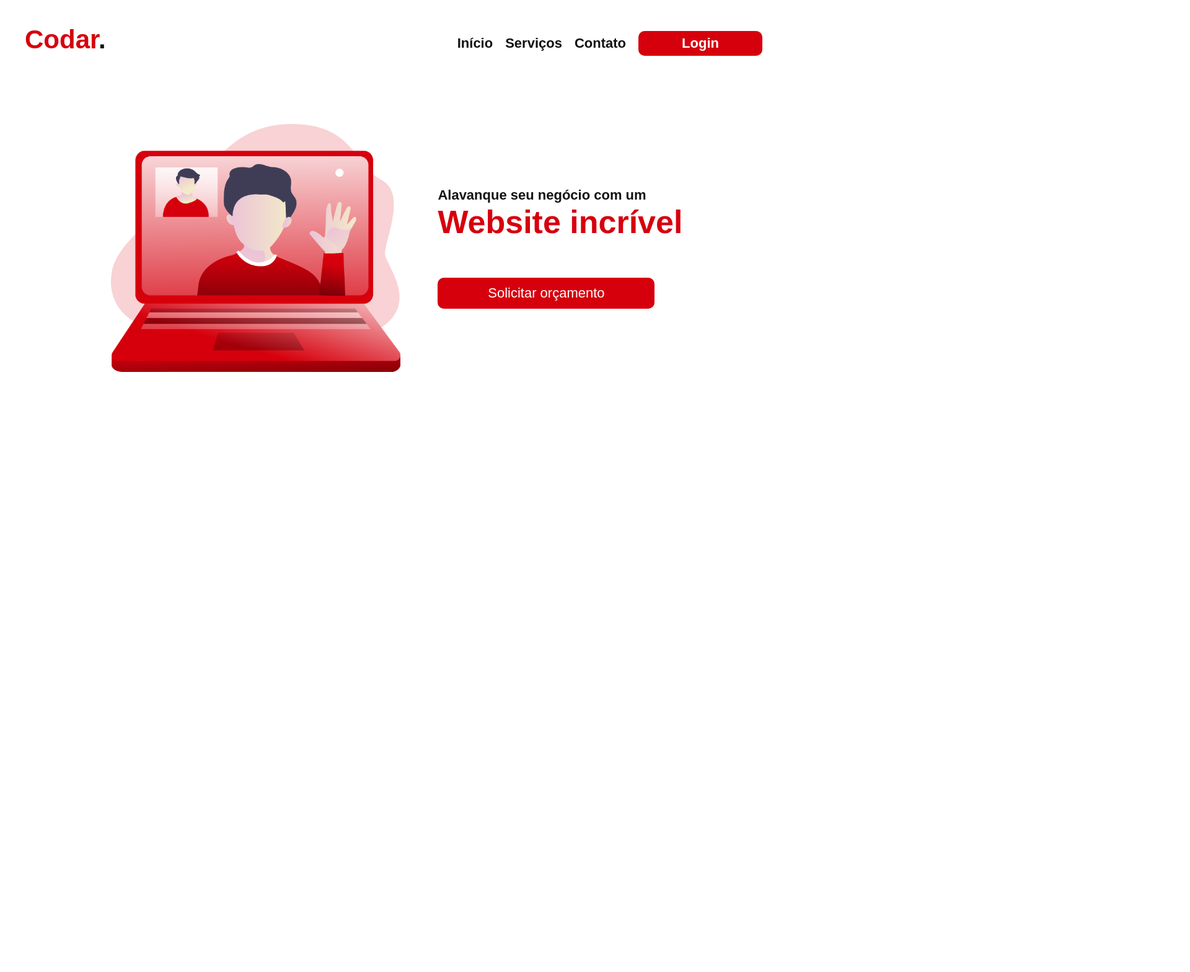
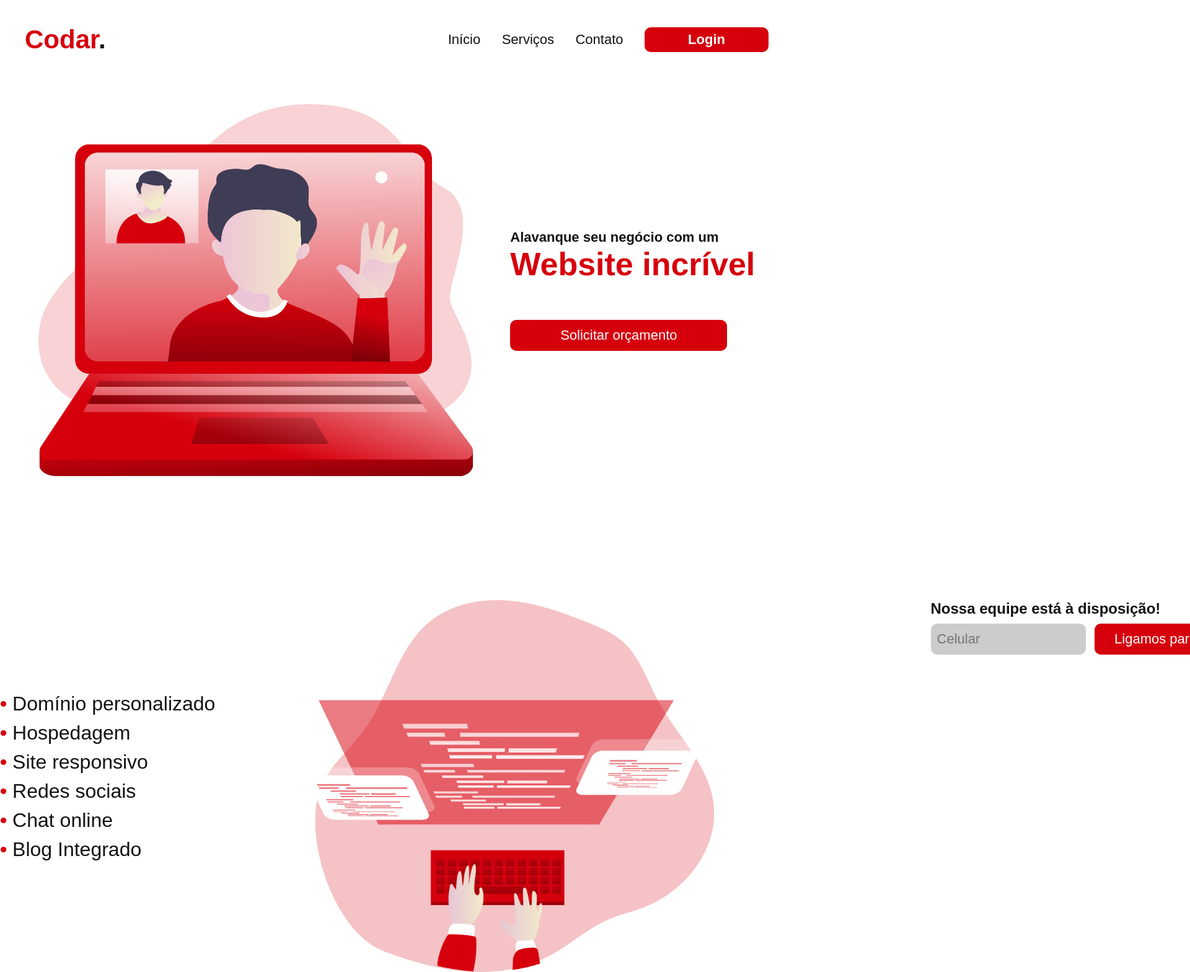
Before and after one commit to murilohenzo/solid-octo-computing-machine, a plain HTML site: page index.html in a window 1280 px wide. Shown: the top 1568 px of the page at 62% size, 1920 px wide, since content can reach past the window. Before the commit the page ends 800 px from the top, so only its background shows below. Drawn offline with Linux system fonts and the light colour scheme.

Commit message:
adiciona segunda tela

```diff
--- a/index.html
+++ b/index.html
@@ -10,18 +10,18 @@
 <body>
 
   <header>
-    <h1>Codar</h1>
-    <nav>
+    <h1 class="title">Codar</h1>
+    <nav class="menu">
       <ul>
-        <a href="/">Início</a>
-        <a href="/">Serviços</a>
-        <a href="/">Contato</a>
-        <a href="/">Login</a>
+        <li><a class="link" href="#inicio">Início</a></li>
+        <li><a class="link" href="#servicos">Serviços</a></li>
+        <li><a class="link" href="/">Contato</a></li>
+        <button>Login</button>
       </ul>
     </nav>
   </header>
 
-  <main>
+  <main id="inicio" class="container-01">
     <img src="./assets/video_call.png">
     <div>
       <p>Alavanque seu negócio com um</p>
@@ -30,5 +30,25 @@
     </div>
   </main>
 
+  <main id="servicos" class="container-02">
+    <div class="content-01">
+      <ul>
+        <li>Domínio personalizado</li>
+        <li>Hospedagem</li>
+        <li>Site responsivo</li>
+        <li>Redes sociais</li>
+        <li>Chat online</li>
+        <li>Blog Integrado</li>
+      </ul>
+      <img src="./assets/coding_.png">
+    </div>
+    <div class="content-02">
+      <h2>Nossa equipe está à disposição!</h2>
+      <div>
+        <input type="text" placeholder="Celular"> <button type="submit">Ligamos para você</button>
+      </div>
+    </div>
+  </main>
+
 </body>
 </html>
--- a/styles/global.css
+++ b/styles/global.css
@@ -10,79 +10,82 @@ body {
   color: #121214;
 }
 
+
 header {
   display: flex;
-  flex-direction: row;
+  flex-wrap: wrap;
+  align-items: center;
   justify-content: space-between;
-
   padding: 40px;
 }
 
-header h1 {
+.title {
   font-size: 42px;
   font-weight: bold;
   color: #D6000D;
 }
 
-header h1::after {
+.title::after {
   content: '.';
   color: #121214;
 }
 
-header nav ul {
+.menu {
+  display: flex;
+}
+
+.menu ul li {
+  display: inline-block;
+  list-style: none;
+
+  margin-right: 30px;
+}
+
+.link {
+  text-decoration: none;
+
+  font-size: 22px;
+  color: #121214;
+}
+
+.menu ul button {
+  width: 200px;
+  height: 40px;
+
+  text-align: center;
+
+  border: none;
+  border-radius: 10px;
+
+  font-size: 22px;
+  font-weight: bold;
+  color: #fff;
+
+  background: #D6000D;
+
+  cursor: pointer;
+}
+
+.container-01 {
+  padding-top: 40px;
+
   display: flex;
   flex-direction: row;
+  flex-wrap: wrap;
+
   justify-content: center;
   align-items: center;
 
+  width: 100%;
+  max-height: 100vh;
 }
 
-
-ul a {
-  font-size: 22px;
-  font-weight: bold;
-  color: #121214;
-
-  text-decoration: none;
-  margin: 10px;
-
-  transition: margin 0.1s ease-in;
+.container-01 img {
+  background-size: cover;
+  height: 600px;
 }
 
-ul a:hover {
-  margin: 12px;
-}
-
-a:last-child {
-  display: flex;
-  justify-content: center;
-  align-items: center;
-
-  width: 200px;
-  height: 40px;
-  border-radius: 10px;
-
-  background: #D6000D;
-  color: #fff;
-}
-
-main {
-  margin: 0;
-  padding-top: 60px;
-
-  display: flex;
-  flex-direction: row;
-
-  justify-content: center;
-  align-items: center;
-}
-
-main img {
-  background-size: cover;
-  height: 400px;
-}
-
-main div {
+.container-01 div {
   display: flex;
   flex-direction: column;
 
@@ -91,17 +94,17 @@ main div {
 
 }
 
-div p {
+.container-01 div p {
   font-size: 22px;
   font-weight: bold;
 }
 
-div h2 {
+.container-01 div h2 {
   font-size: 52px;
   color: #D6000D;
 }
 
-div button {
+.container-01 div button {
   width: 350px;
   height: 50px;
   border: none;
@@ -117,6 +120,94 @@ div button {
   transition: margin 0.1s ease-in;
 }
 
-div  button:hover {
-  margin-left: 12px;
+.container-01 div button:hover {
+  margin-left: 15px;
+  transition: margin-left 0.3s ease-in;
 }
+
+.container-02 {
+  width: 100%;
+  max-height: 100vh;
+
+  padding-top: 200px;
+
+  display: flex;
+  flex-direction: column;
+  flex-wrap: wrap;
+}
+
+.container-02 img {
+  background-size: cover;
+  height: 600px;
+}
+
+.content-01 {
+  display: flex;
+  align-items: center;
+  justify-content: center;
+
+}
+
+.content-01 ul {
+  margin-bottom: 20px;
+}
+
+.content-01 ul li{
+  list-style: none;
+
+  font-size: 32px;
+  margin-right: 150px;
+  margin-bottom: 10px;
+}
+
+.content-01 ul li::before {
+  content: "•  ";
+  color: #D6000D;
+  font-weight: bold;
+}
+
+.content-02 {
+  display: flex;
+  flex-direction: column;
+
+  justify-content: center;
+  align-items: flex-start;
+
+  margin-left: 350px;
+  padding-bottom: 50px;
+}
+
+.content-02 div {
+  padding-top: 10px;
+}
+
+.content-02 input {
+  background: #ccc;
+  height: 50px;
+  width: 250px;
+
+  border: none;
+  border-radius: 10px;
+
+  font-size: 22px;
+  padding-left: 10px;
+}
+
+.content-02 button {
+  background: #D6000D;
+  height: 50px;
+  width: 250px;
+
+  border: none;
+  border-radius: 10px;
+
+  font-size: 22px;
+  color: #fff;
+  cursor: pointer;
+  margin-left: 10px;
+}
+
+.content-02 button:hover {
+  margin-left: 15px;
+  transition: margin-left 0.3s ease-in;
+}
```
